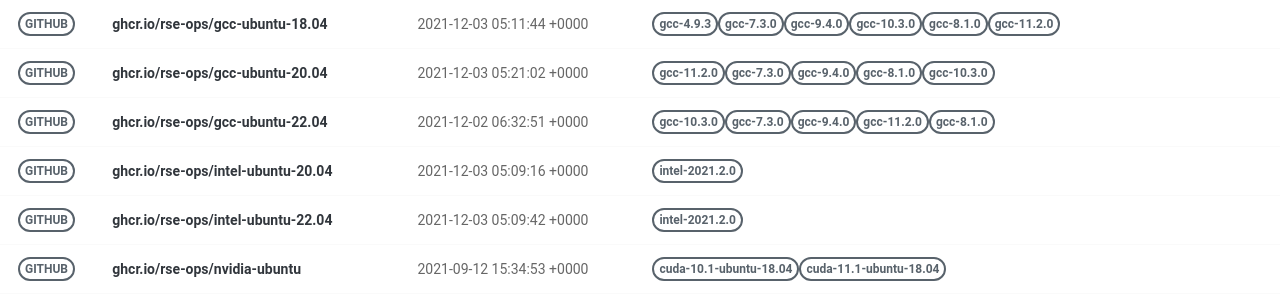
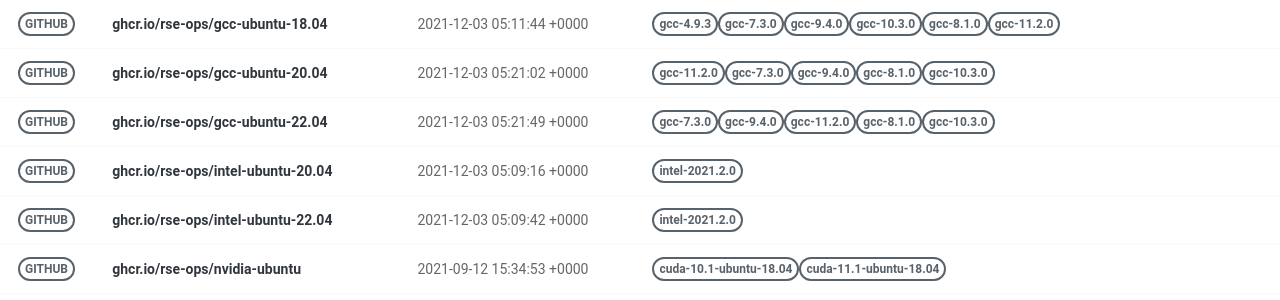
Before and after one commit to rse-ops/docker-images, a Jekyll site: the page built from pages/index.md, in a window 1280 px wide. Shown: the part 375-675 px from the top of the page. Built offline with Jekyll 4.4.1, drawn with Linux system fonts in a browser that asks for light colours; nearby versions of some CDN libraries.

Commit message:
Automated push to update library 2021-12-03

```diff
--- a/_library/ghcr.io-rse-ops-gcc-ubuntu-22.04.md
+++ b/_library/ghcr.io-rse-ops-gcc-ubuntu-22.04.md
@@ -1,14 +1,11 @@
 ---
 layout: container
 name: ghcr.io/rse-ops/gcc-ubuntu-22.04
-updated_at: 2021-12-02 06:32:51.568199
+updated_at: 2021-12-03 05:21:49.721003
 
 
 container_url: https://github.com/orgs/rse-ops/packages/container/package/gcc-ubuntu-22.04
 versions:
- - tag: gcc-10.3.0
-   dockerfile: https://github.com/rse-ops/docker-images/blob/main/ubuntu/gcc/Dockerfile
-   manifest: https://crane.ggcr.dev/manifest/ghcr.io/rse-ops/gcc-ubuntu-22.04:gcc-10.3.0
  - tag: gcc-7.3.0
    dockerfile: https://github.com/rse-ops/docker-images/blob/main/ubuntu/gcc/Dockerfile
    manifest: https://crane.ggcr.dev/manifest/ghcr.io/rse-ops/gcc-ubuntu-22.04:gcc-7.3.0
```
Also changed, not shown: other parts of _library/ghcr.io-rse-ops-gcc-ubuntu-22.04.md (+3 -0 lines).
